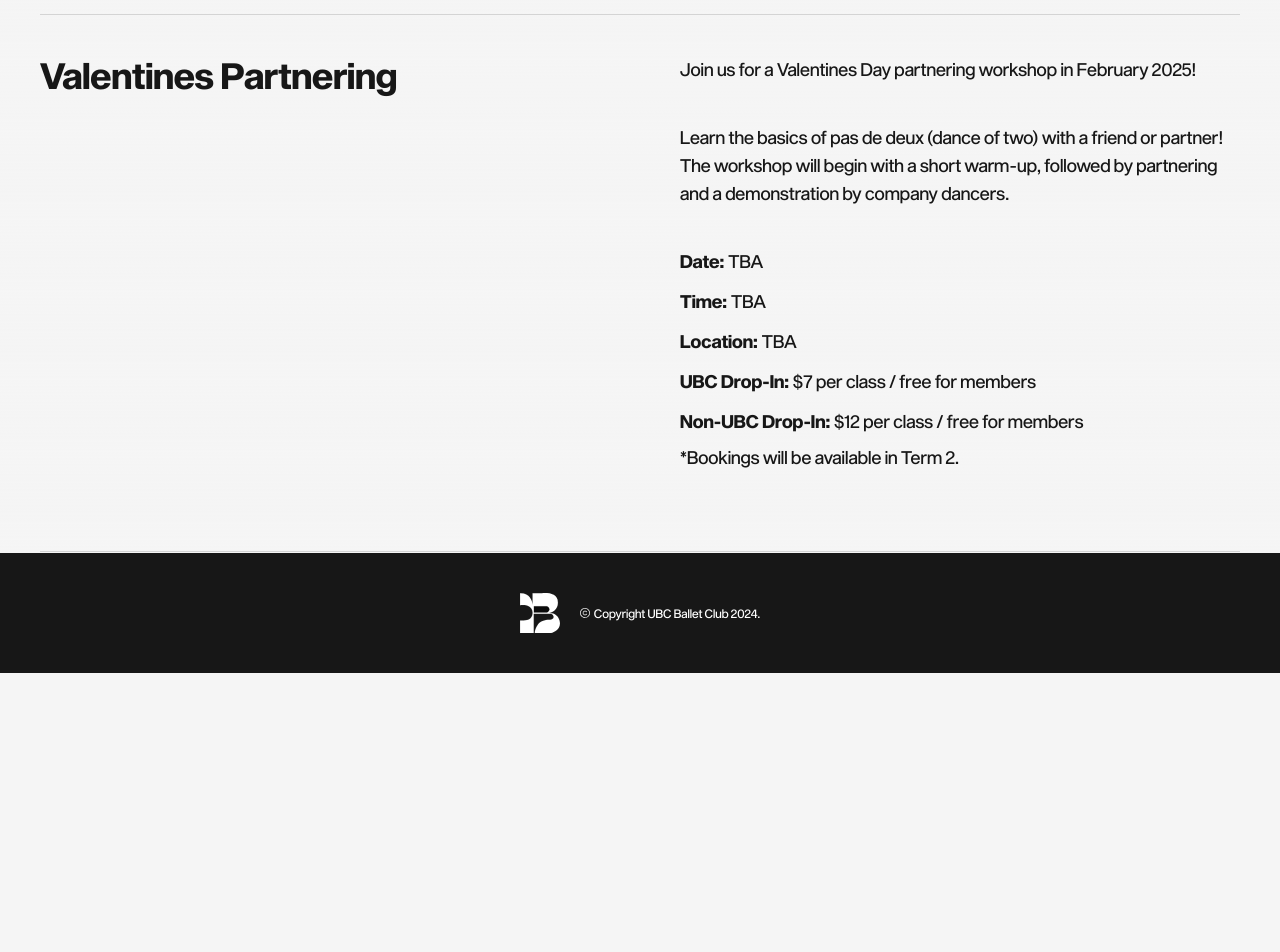
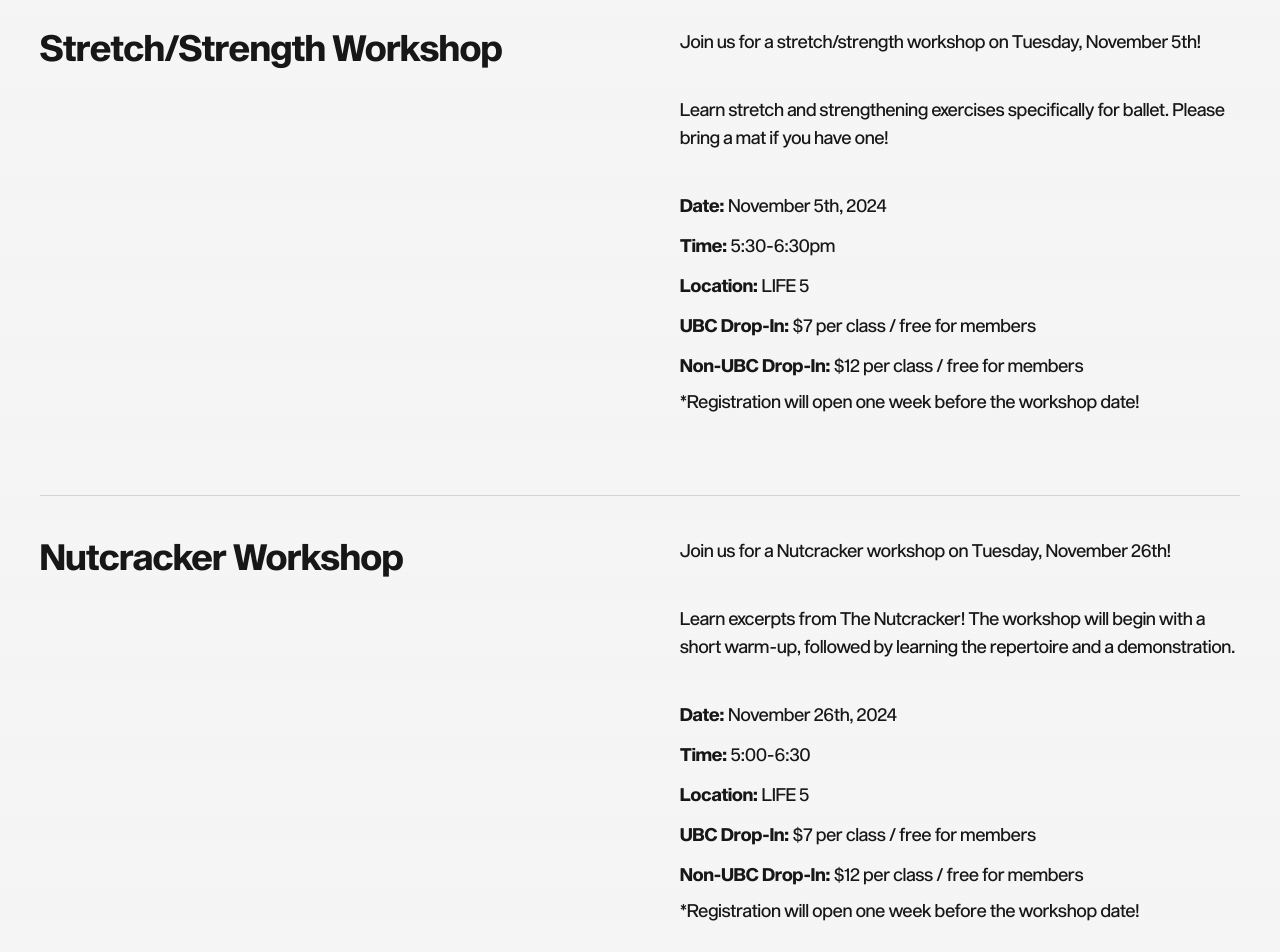
Before and after one commit to leesadie/ubcballet, a Next.js app: page /workshops in a window 1280 px wide. Shown: the part 1520-2472 px from the top of the page. Before the commit the page ends 2193 px from the top, so only its background shows below. Built offline with nearby package versions, Linux system fonts and the light colour scheme.

Commit message:
updated workshops

```diff
--- a/app/workshops/WorkshopsClient.tsx
+++ b/app/workshops/WorkshopsClient.tsx
@@ -49,10 +49,10 @@ const WorkshopsClient = () => {
                         "
                     >
                         <div className="text-neutral-900 md:text-lg text-base md:mt-10 mt-5 md:mx-10 mx-6">
-                            Join us for a pointe workshop on October 22nd, 2024!
+                            Join us for a pointe workshop on Tuesday, October 22nd!
                         </div>
                         <div className="text-neutral-900 md:text-lg text-base md:mt-10 mt-5 md:mx-10 mx-6">
-                            Learn the fundamentals of pointe work, strengthening exercises, and watch a demonstration from company dancers.
+                            Learn the fundamentals of pointe work!
                             No experience or pointe shoes necessary!
                         </div>
                         <div className="flex flex-row md:mt-10 mt-5 md:mx-10 mx-6 gap-1">
@@ -128,7 +128,7 @@ const WorkshopsClient = () => {
                     </div>
                 </div>
                 <hr className="border-neutral-300 md:mt-10 mt-5 md:mx-10 mx-6"/>
-                {/*
+
                 <div className="md:grid md:grid-cols-2 md:grid-rows-2 md:gap-0 flex flex-col">
                     <div
                         className="
@@ -139,7 +139,7 @@ const WorkshopsClient = () => {
                         "
                     >
                         <div className={`text-neutral-900 md:text-4xl md:ml-10 md:mt-10 text-2xl ml-6 mt-4 ${font_bold.className}`}>
-                            Repertoire Workshop
+                            Stretch/Strength Workshop
                         </div>
                     </div>
                     <div
@@ -150,18 +150,18 @@ const WorkshopsClient = () => {
                         "
                     >
                         <div className="text-neutral-900 md:text-lg text-base md:mt-10 mt-5 md:mx-10 mx-6">
-                            Join us for a repertoire workshop on November 14th, 2024!
+                            Join us for a stretch/strength workshop on Tuesday, November 5th!
                         </div>
                         <div className="text-neutral-900 md:text-lg text-base md:mt-10 mt-5 md:mx-10 mx-6">
-                            Learn excerpts from Serenade by Balanchine. The workshop will begin with a short technique warm-up,
-                            followed by the repertoire, and dancing in small groups.
+                            Learn stretch and strengthening exercises specifically for ballet.
+                            Please bring a mat if you have one!
                         </div>
                         <div className="flex flex-row md:mt-10 mt-5 md:mx-10 mx-6 gap-1">
                             <div className={`text-neutral-900 md:text-lg text-base ${font_bold.className}`}>
                                 Date:
                             </div>
                             <div className="text-neutral-900 md:text-lg text-base">
-                                November 14th, 2024
+                                November 5th, 2024
                             </div>
                         </div>
                         <div className="flex flex-row md:mt-3 md:mx-10 mx-6 gap-1">
@@ -169,7 +169,7 @@ const WorkshopsClient = () => {
                                 Time:
                             </div>
                             <div className="text-neutral-900 md:text-lg text-base">
-                                5:00-6:00pm
+                                5:30-6:30pm
                             </div>
                         </div>
                         <div className="flex flex-row md:mt-3 md:mx-10 mx-6 gap-1">
@@ -177,81 +177,7 @@ const WorkshopsClient = () => {
                                 Location:
                             </div>
                             <div className="text-neutral-900 md:text-lg text-base">
-                                NEST 2301
-                            </div>
-                        </div>
-                        <div className="flex flex-row md:mt-3 md:mx-10 ml-6 gap-1">
-                            <div className={`text-neutral-900 md:text-lg text-base ${font_bold.className}`}>
-                                UBC Drop-In:
-                            </div>
-                            <div className="text-neutral-900 md:text-lg text-base">
-                                $5 per class / free for members
-                            </div>
-                        </div>
-                        <div className="flex flex-row md:mt-3 md:mx-10 ml-6 gap-1">
-                            <div className={`text-neutral-900 md:text-lg text-base ${font_bold.className}`}>
-                                Non-UBC Drop-In:
-                            </div>
-                            <div className="text-neutral-900 md:text-lg text-base">
-                                $10 per class / free for members
-                            </div>
-                        </div>
-                        <div className="text-neutral-900 md:text-lg text-sm pt-2 mb-10 md:mx-10 ml-6">
-                            *Bookings will be available at a later date. Check our social media for updates!
-                        </div>
-                    </div>
-                </div>
-                <hr className="border-neutral-300 md:mt-10 mt-5 md:mx-10 mx-6"/>
-                */}
-                <div className="md:grid md:grid-cols-2 md:grid-rows-2 md:gap-0 flex flex-col">
-                    <div
-                        className="
-                            md:col-span-1
-                            md:row-span-2
-                            md:w-full
-                            md:h-[50vh]
-                        "
-                    >
-                        <div className={`text-neutral-900 md:text-4xl md:ml-10 md:mt-10 text-2xl ml-6 mt-4 ${font_bold.className}`}>
-                            Valentines Partnering
-                        </div>
-                    </div>
-                    <div
-                        className="
-                            col-span-1
-                            row-span-2
-                            w-full
-                        "
-                    >
-                        <div className="text-neutral-900 md:text-lg text-base md:mt-10 mt-5 md:mx-10 mx-6">
-                            Join us for a Valentines Day partnering workshop in February 2025!
-                        </div>
-                        <div className="text-neutral-900 md:text-lg text-base md:mt-10 mt-5 md:mx-10 mx-6">
-                            Learn the basics of pas de deux (dance of two) with a friend or partner! The workshop will begin
-                            with a short warm-up, followed by partnering and a demonstration by company dancers.
-                        </div>
-                        <div className="flex flex-row md:mt-10 mt-5 md:mx-10 mx-6 gap-1">
-                            <div className={`text-neutral-900 md:text-lg text-base ${font_bold.className}`}>
-                                Date:
-                            </div>
-                            <div className="text-neutral-900 md:text-lg text-base">
-                                TBA
-                            </div>
-                        </div>
-                        <div className="flex flex-row md:mt-3 md:mx-10 mx-6 gap-1">
-                            <div className={`text-neutral-900 md:text-lg text-base ${font_bold.className}`}>
-                                Time:
-                            </div>
-                            <div className="text-neutral-900 md:text-lg text-base">
-                                TBA
-                            </div>
-                        </div>
-                        <div className="flex flex-row md:mt-3 md:mx-10 mx-6 gap-1">
-                            <div className={`text-neutral-900 md:text-lg text-base ${font_bold.className}`}>
-                                Location:
-                            </div>
-                            <div className="text-neutral-900 md:text-lg text-base">
-                                TBA
+                                LIFE 5
                             </div>
                         </div>
                         <div className="flex flex-row md:mt-3 md:mx-10 ml-6 gap-1">
@@ -271,7 +197,81 @@ const WorkshopsClient = () => {
                             </div>
                         </div>
                         <div className="text-neutral-900 md:text-lg text-sm pt-2 mb-10 md:mx-10 ml-6">
-                            *Bookings will be available in Term 2.
+                            *Registration will open one week before the workshop date!
+                        </div>
+                    </div>
+                </div>
+                <hr className="border-neutral-300 md:mt-10 mt-5 md:mx-10 mx-6"/>
+
+                <div className="md:grid md:grid-cols-2 md:grid-rows-2 md:gap-0 flex flex-col">
+                    <div
+                        className="
+                            md:col-span-1
+                            md:row-span-2
+                            md:w-full
+                            md:h-[50vh]
+                        "
+                    >
+                        <div className={`text-neutral-900 md:text-4xl md:ml-10 md:mt-10 text-2xl ml-6 mt-4 ${font_bold.className}`}>
+                            Nutcracker Workshop
+                        </div>
+                    </div>
+                    <div
+                        className="
+                            col-span-1
+                            row-span-2
+                            w-full
+                        "
+                    >
+                        <div className="text-neutral-900 md:text-lg text-base md:mt-10 mt-5 md:mx-10 mx-6">
+                            Join us for a Nutcracker workshop on Tuesday, November 26th!
+                        </div>
+                        <div className="text-neutral-900 md:text-lg text-base md:mt-10 mt-5 md:mx-10 mx-6">
+                            Learn excerpts from The Nutcracker! The workshop will begin with a short warm-up, followed
+                            by learning the repertoire and a demonstration.
+                        </div>
+                        <div className="flex flex-row md:mt-10 mt-5 md:mx-10 mx-6 gap-1">
+                            <div className={`text-neutral-900 md:text-lg text-base ${font_bold.className}`}>
+                                Date:
+                            </div>
+                            <div className="text-neutral-900 md:text-lg text-base">
+                                November 26th, 2024
+                            </div>
+                        </div>
+                        <div className="flex flex-row md:mt-3 md:mx-10 mx-6 gap-1">
+                            <div className={`text-neutral-900 md:text-lg text-base ${font_bold.className}`}>
+                                Time:
+                            </div>
+                            <div className="text-neutral-900 md:text-lg text-base">
+                                5:00-6:30
+                            </div>
+                        </div>
+                        <div className="flex flex-row md:mt-3 md:mx-10 mx-6 gap-1">
+                            <div className={`text-neutral-900 md:text-lg text-base ${font_bold.className}`}>
+                                Location:
+                            </div>
+                            <div className="text-neutral-900 md:text-lg text-base">
+                                LIFE 5
+                            </div>
+                        </div>
+                        <div className="flex flex-row md:mt-3 md:mx-10 ml-6 gap-1">
+                            <div className={`text-neutral-900 md:text-lg text-base ${font_bold.className}`}>
+                                UBC Drop-In:
+                            </div>
+                            <div className="text-neutral-900 md:text-lg text-base">
+                                $7 per class / free for members
+                            </div>
+                        </div>
+                        <div className="flex flex-row md:mt-3 md:mx-10 ml-6 gap-1">
+                            <div className={`text-neutral-900 md:text-lg text-base ${font_bold.className}`}>
+                                Non-UBC Drop-In:
+                            </div>
+                            <div className="text-neutral-900 md:text-lg text-base">
+                                $12 per class / free for members
+                            </div>
+                        </div>
+                        <div className="text-neutral-900 md:text-lg text-sm pt-2 mb-10 md:mx-10 ml-6">
+                            *Registration will open one week before the workshop date!
                         </div>
                     </div>
                 </div>
```
